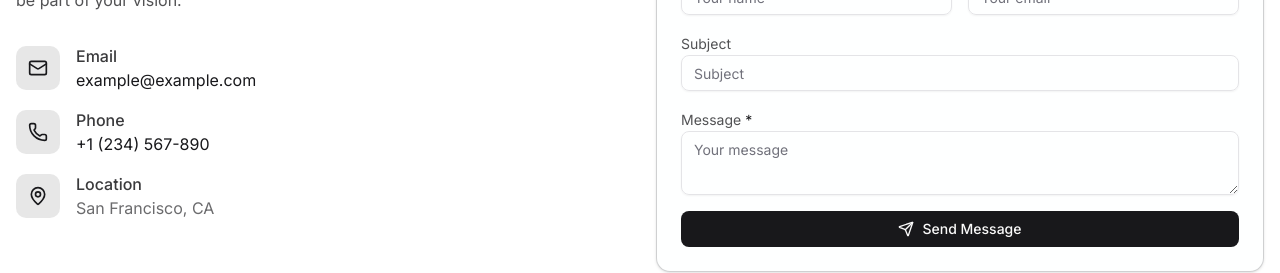
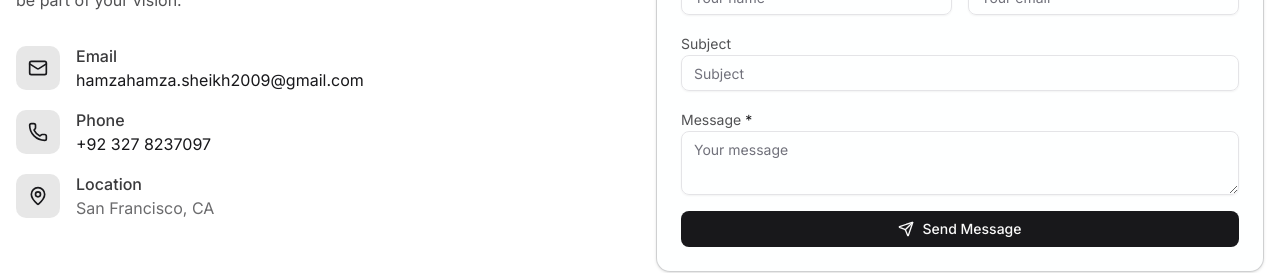
Before and after one commit to Hamza-Sheikh-02/hamza-sheikh, a Next.js app: page / in a window 1280 px wide. Shown: the part 3860-4133 px from the top of the page. Built offline with nearby package versions, Linux system fonts and the light colour scheme.

Commit message:
Update ContactSection.tsx

```diff
--- a/src/components/ContactSection.tsx
+++ b/src/components/ContactSection.tsx
@@ -8,6 +8,7 @@ import { Button } from "@/components/ui/button";
 import { Mail, Phone, MapPin, Send } from "lucide-react";
 import { useToast } from "@/hooks/use-toast";
 import { sendContactEmail } from "@/utils/emailService";
+import Link from "next/link";
 
 const ContactSection = () => {
   const { toast } = useToast();
@@ -95,12 +96,12 @@ const ContactSection = () => {
                 </div>
                 <div>
                   <h4 className="text-foreground/80 font-medium">Email</h4>
-                  <a
+                  <Link
                     href="mailto:example@example.com"
                     className="text-primary hover:underline"
                   >
-                    example@example.com
-                  </a>
+                    hamzahamza.sheikh2009@gmail.com
+                  </Link>
                 </div>
               </div>
 
@@ -110,12 +111,12 @@ const ContactSection = () => {
                 </div>
                 <div>
                   <h4 className="text-foreground/80 font-medium">Phone</h4>
-                  <a
-                    href="tel:+1234567890"
+                  <Link
+                    href="tel:+923278237097"
                     className="text-primary hover:underline"
                   >
-                    +1 (234) 567-890
-                  </a>
+                    +92 327 8237097
+                  </Link>
                 </div>
               </div>
 
```
